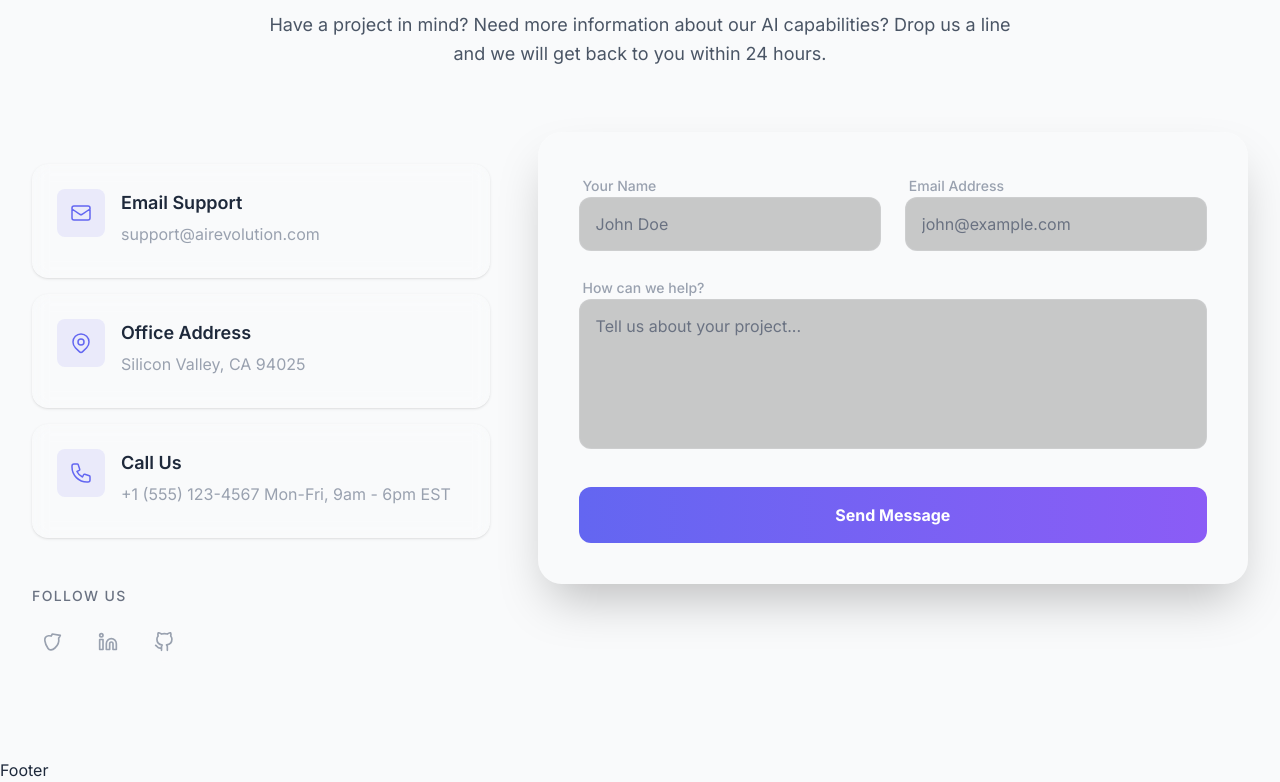
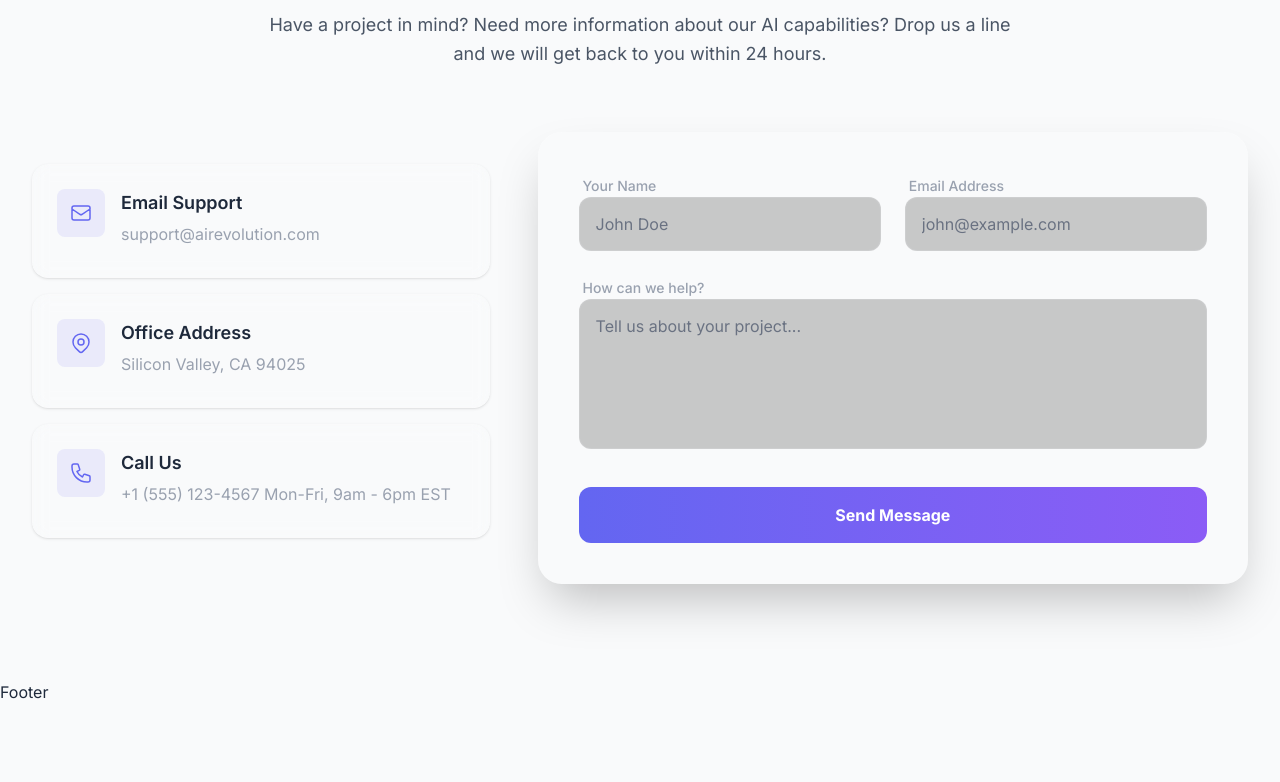
Before and after one commit to Zsayaaad/ai-revolution, a React (Vite) app: page / in a window 1280 px wide. Shown: the part 2644-3426 px from the top of the page. After the commit the page ends 3348 px from the top, so only its background shows below. Built offline with nearby package versions, Linux system fonts and the light colour scheme.

Commit message:
feat: migrate social link component from Contact to a new detailed footer layout

```diff
--- a/src/components/Contact.jsx
+++ b/src/components/Contact.jsx
@@ -64,52 +64,6 @@ const Contact = () => {
                 </div>
               </div>
             ))}
-
-            {/* Social Links Area */}
-            <div className="mt-auto pt-8">
-              <p className="text-sm font-medium text-gray-500 uppercase tracking-widest mb-4">
-                Follow Us
-              </p>
-              <div className="flex gap-4">
-                {["Twitter", "LinkedIn", "GitHub"].map((social) => (
-                  <a
-                    key={social}
-                    href="#"
-                    className="w-10 h-10 rounded-full border border-white/10 flex items-center justify-center
-                               text-gray-400 hover:text-white hover:bg-primary hover:border-primary
-                               transition-all duration-300 transform hover:-translate-y-1"
-                  >
-                    <span className="sr-only">{social}</span>
-                    {/* Simple Geometric Placeholder Icons */}
-                    <svg
-                      xmlns="http://www.w3.org/2000/svg"
-                      width="20"
-                      height="20"
-                      viewBox="0 0 24 24"
-                      fill="none"
-                      stroke="currentColor"
-                      strokeWidth="2"
-                      strokeLinecap="round"
-                      strokeLinejoin="round"
-                    >
-                      {social === "Twitter" && (
-                        <path d="M22 4s-.7 2.1-2 3.4c1.6 10-9.4 17.3-12.7 12.5S.2 5.3 7.8 4.5c2.1-.1 3.2.4 3.2.4l1.4-2.5z" />
-                      )}
-                      {social === "LinkedIn" && (
-                        <>
-                          <path d="M16 8a6 6 0 0 1 6 6v7h-4v-7a2 2 0 0 0-2-2 2 2 0 0 0-2 2v7h-4v-7a6 6 0 0 1 6-6z" />
-                          <rect x="2" y="9" width="4" height="12" />
-                          <circle cx="4" cy="4" r="2" />
-                        </>
-                      )}
-                      {social === "GitHub" && (
-                        <path d="M9 19c-5 1.5-5-2.5-7-3m14 6v-3.87a3.37 3.37 0 0 0-.94-2.61c3.14-.35 6.44-1.54 6.44-7A5.44 5.44 0 0 0 20 4.77 5.07 5.07 0 0 0 19.91 1S18.73.65 16 2.48a13.38 13.38 0 0 0-7 0C6.27.65 5.09 1 5.09 1A5.07 5.07 0 0 0 5 4.77a5.44 5.44 0 0 0-1.5 3.78c0 5.42 3.3 6.61 6.44 7A3.37 3.37 0 0 0 9 18.13V22" />
-                      )}
-                    </svg>
-                  </a>
-                ))}
-              </div>
-            </div>
           </div>
 
           {/* RIGHT COLUMN: The Form */}
```
